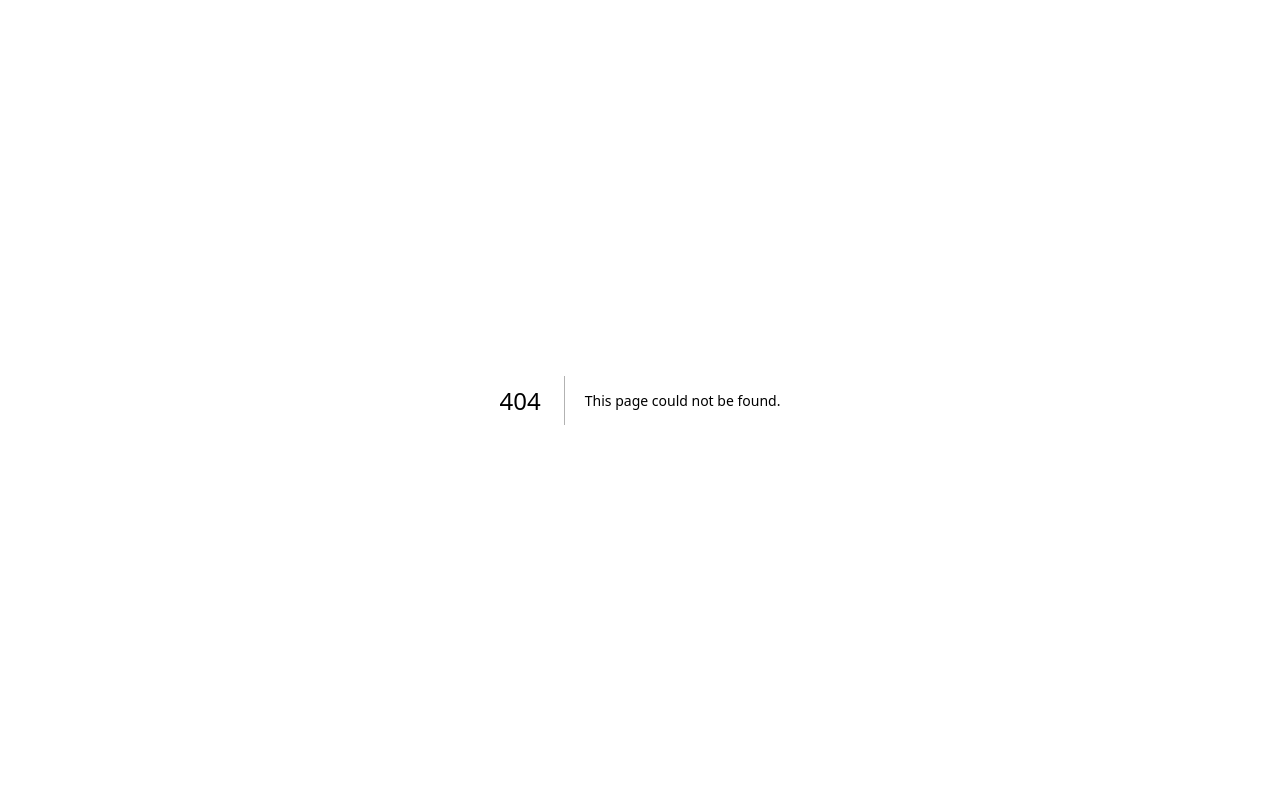
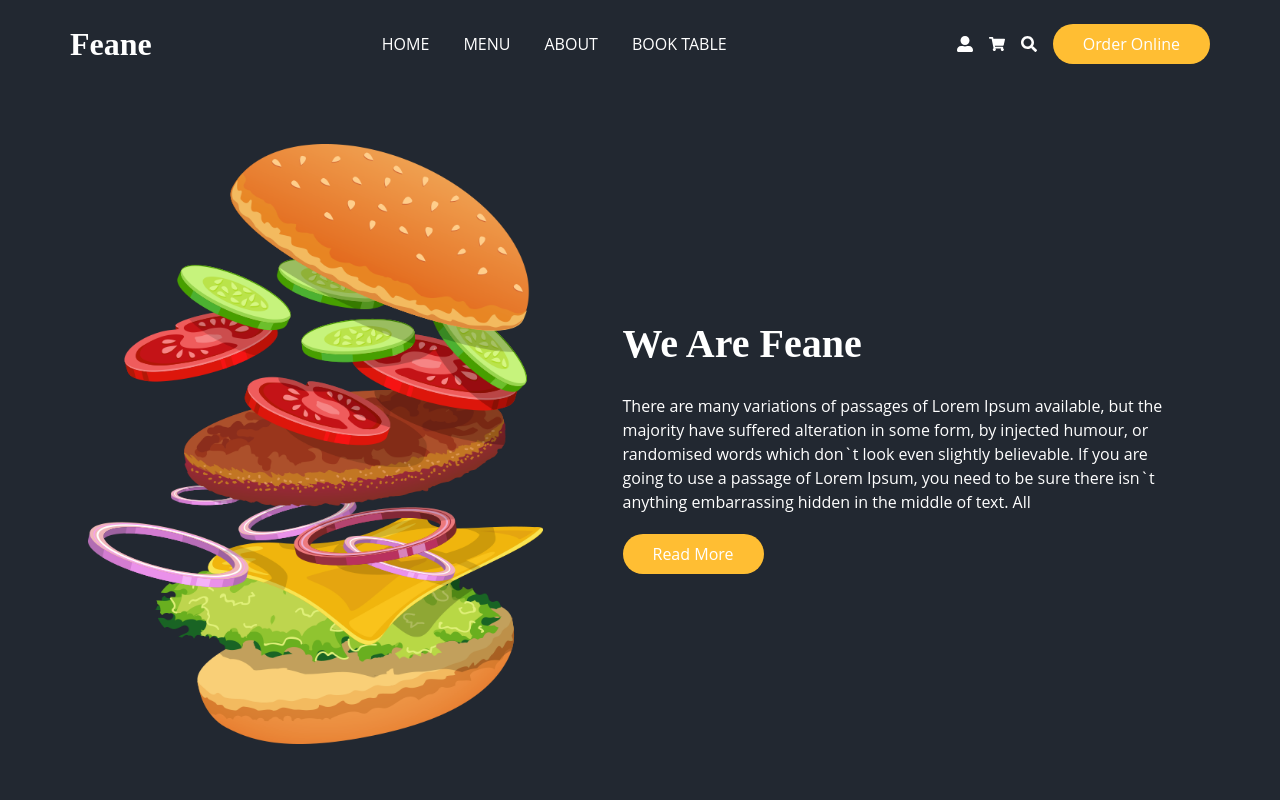
Before and after one commit to eoakpinarr/food-ordering, a Next.js app: page /About in a window 1280 px wide. Before the commit this address had no page. Shown: the top 800 px of the page. Built offline with nearby package versions, Linux system fonts and the light colour scheme.

Commit message:
next-link kullanımı footer-header ortak kullanım

```diff
--- a/components/customers/Customers.jsx
+++ b/components/customers/Customers.jsx
@@ -45,7 +45,7 @@ const Customers = () => {
     ]
   };
   return (
-    <div className='container mx-auto my-20'>
+    <div className='container mx-auto mb-20 mt-12'>
       <Title addClass={"text-[40px] text-center"}>What Says Our Customers</Title>
       <Slider {...settings} autoplay>
         <CustomerItem imgSrc="/images/client1.jpg" />
--- a/components/layout/Header.jsx
+++ b/components/layout/Header.jsx
@@ -5,6 +5,7 @@ import Search from '../ui/Search'
 import { GiHamburgerMenu } from 'react-icons/gi'
 import { AiOutlineCloseCircle } from 'react-icons/ai'
 import { useRouter } from 'next/router'
+import Link from 'next/link'
 
 const Header = () => {
     const [isSearchModal, setIsSearchModal] = useState(false)
@@ -19,16 +20,16 @@ const Header = () => {
                 ${isMenuModal === true && "!grid place-content-center"}`}>
                     <ul className='flex gap-x-6 sm:flex-row flex-col items-center '>
                         <li className='px-[5px] py-[10px] uppercase hover:text-primary cursor-pointer'>
-                            <a href="">Home</a>
+                            <Link href="/">Home</Link>
                         </li>
                         <li className='px-[5px] py-[10px] uppercase hover:text-primary cursor-pointer'>
-                            <a href="">Menu</a>
+                            <Link href="/Menu">Menu</Link>
                         </li>
                         <li className='px-[5px] py-[10px] uppercase hover:text-primary cursor-pointer'>
-                            <a href="">About</a>
+                            <Link href="/About">About</Link>
                         </li>
                         <li className='px-[5px] py-[10px] uppercase hover:text-primary cursor-pointer'>
-                            <a href="">Book Table</a>
+                            <Link href="/Reservation">Book Table</Link>
                         </li>
                     </ul>
                     {isMenuModal && (
--- a/components/ui/Logo.jsx
+++ b/components/ui/Logo.jsx
@@ -1,8 +1,13 @@
+import Link from 'next/link'
 import React from 'react'
 
 const Logo = () => {
   return (
-    <div className='text-white font-dancing text-[2rem]'>Feane</div>
+    <Link href="/">
+    <span className="text-[2rem] font-dancing font-bold cursor-pointer">
+      Feane
+    </span>
+  </Link>
   )
 }
 
--- /dev/null
+++ b/layout/Layout.js
@@ -0,0 +1,15 @@
+import Footer from '@/components/layout/Footer'
+import Header from '@/components/layout/Header'
+import React from 'react'
+
+const Layout = ({ children }) => {
+  return (
+    <React.Fragment>
+      <Header />
+      {children}
+      <Footer />
+    </React.Fragment>
+  )
+}
+
+export default Layout
--- /dev/null
+++ b/pages/About/index.jsx
@@ -0,0 +1,12 @@
+import About from '@/components/ui/About'
+import React from 'react'
+
+const index = () => {
+  return (
+    <div>
+      <About />
+    </div>
+  )
+}
+
+export default index
--- a/pages/Home/index.jsx
+++ b/pages/Home/index.jsx
@@ -6,7 +6,7 @@ import Carousel from '@/components/ui/Carousel'
 import Reservation from '@/components/ui/Reservation'
 import React from 'react'
 
-const Index = () => {
+const Home = () => {
   return (
     <div className=''>
       <Carousel />
@@ -19,4 +19,4 @@ const Index = () => {
   )
 }
 
-export default Index
+export default Home
--- /dev/null
+++ b/pages/Menu/index.jsx
@@ -0,0 +1,12 @@
+import MenuWrapper from '@/components/product/MenuWrapper'
+import React from 'react'
+
+const Index = () => {
+  return (
+    <div className='pt-10'>
+      <MenuWrapper />
+    </div>
+  )
+}
+
+export default Index
--- /dev/null
+++ b/pages/Reservation/index.jsx
@@ -0,0 +1,12 @@
+import Reservation from '@/components/ui/Reservation'
+import React from 'react'
+
+const index = () => {
+  return (
+    <div>
+      <Reservation />
+    </div>
+  )
+}
+
+export default index
--- a/pages/_app.js
+++ b/pages/_app.js
@@ -1,7 +1,12 @@
 import "slick-carousel/slick/slick.css";
 import "slick-carousel/slick/slick-theme.css";
 import '../styles/globals.css'
+import Layout from "@/layout/Layout";
 
 export default function App({ Component, pageProps }) {
-  return <Component {...pageProps} />
+  return (
+    <Layout >
+      <Component {...pageProps} />
+    </Layout>
+  )
 }
--- a/pages/index.jsx
+++ b/pages/index.jsx
@@ -1,8 +1,6 @@
 import React from 'react'
 import Head from 'next/head'
 import Home from './Home'
-import Header from '@/components/layout/Header'
-import Footer from '@/components/layout/Footer'
 
 const İndex = () => {
   return (
@@ -11,13 +9,17 @@ const İndex = () => {
         <title>Create Next App</title>
         <meta name='description' content='Generated by create next app' />
         <link rel='icon' href='/favicon.ico' />
-        <link rel="stylesheet" href="https://cdnjs.cloudflare.com/ajax/libs/font-awesome/4.7.0/css/font-awesome.css"
-        integrity="sha512-5A8nwdMOWrSz20fDsjczgUidUBR8liPYU+WymTZP1lmY9G6Oc7HlZv156XqnsgNUzTyMefFTcsFH/tnJE/+xBg=="
-        crossorigin="anonymous" referrerpolicy="no-referrer" />
+        <link rel='preconnect' href='https://fonts.googleapis.com' />
+        <link rel='preconnect' href='https://fonts.gstatic.com' crossOrigin='true'/>
+        <link
+          rel="stylesheet"
+          href="https://cdnjs.cloudflare.com/ajax/libs/font-awesome/4.7.0/css/font-awesome.css"
+          integrity="sha512-5A8nwdMOWrSz20fDsjczgUidUBR8liPYU+WymTZP1lmY9G6Oc7HlZv156XqnsgNUzTyMefFTcsFH/tnJE/+xBg=="
+          crossOrigin="anonymous"
+          referrerPolicy="no-referrer"
+        />
       </Head>
-      <Header />
       <Home />
-      <Footer />
     </div>
   )
 }
```
Also changed, not shown: components/layout/Footer.jsx (+6 -13 lines).
